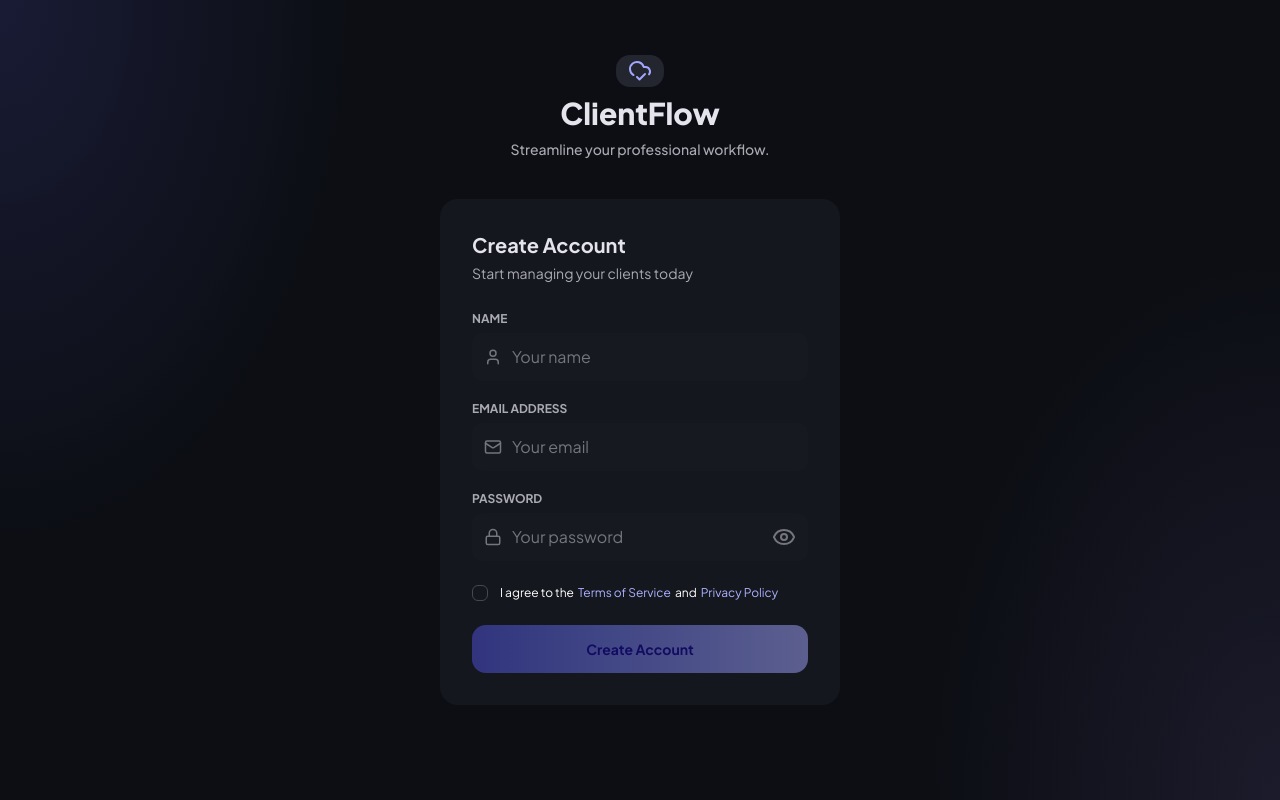
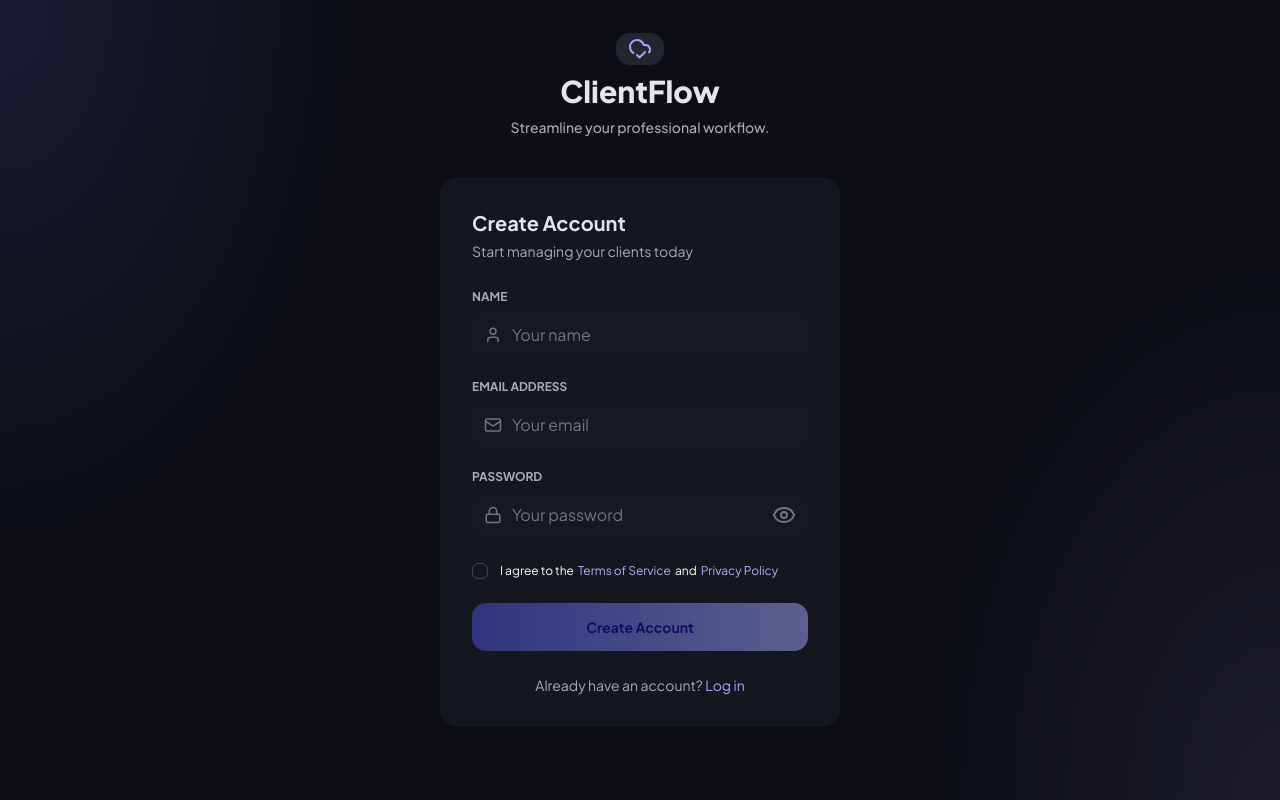
Before and after one commit to Sandro-A-Moraes/clientFlow-frontend, a Next.js app: page /register in a window 1280 px wide. Built offline with nearby package versions, Linux system fonts and the light colour scheme; no server answers.

Commit message:
feat: add login link to RegisterForm for user navigation

```diff
--- a/src/app/(auth)/register/components/RegisterForm.tsx
+++ b/src/app/(auth)/register/components/RegisterForm.tsx
@@ -11,6 +11,8 @@
 import { toast } from 'sonner';
 import { useRegister } from '@/shared/hooks/use-register';
 import { Controller } from 'react-hook-form';
+import { useRouter } from 'next/navigation';
+import Link from 'next/link';
 
 type fieldKey = 'name' | 'email' | 'password';
 
@@ -141,6 +143,13 @@
       >
         Create Account
       </Button>
+
+      <p className='text-sm text-neutral-300 mt-6 text-center'>
+        Already have an account?{' '}
+        <Link href='/login' className='text-brand-400 hover:underline'>
+          Log in
+        </Link>
+      </p>
     </form>
   );
 };
```
